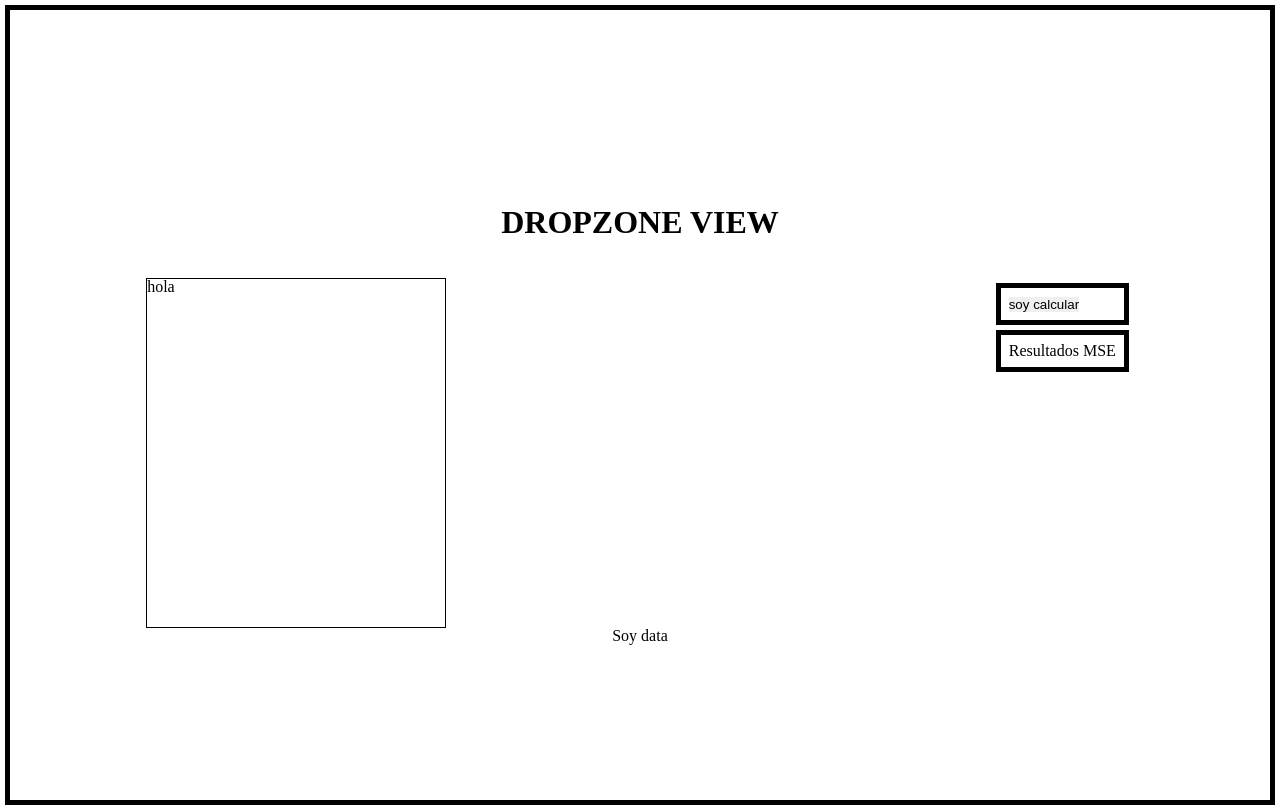
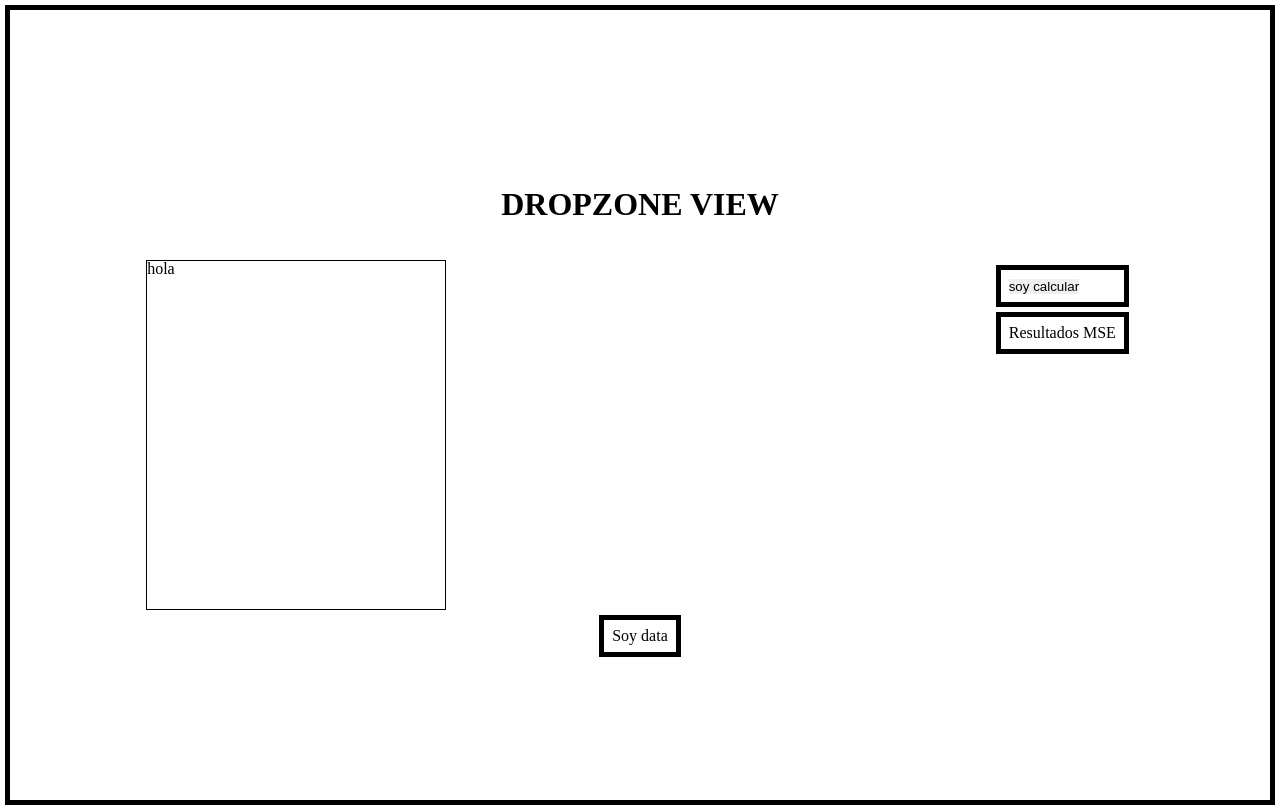
Before and after one commit to jnataliaramirez/hackathon-JOBMadrid, a React (Create React App) app: page / in a window 1280 px wide. Built offline with nearby package versions, Linux system fonts and the light colour scheme.

Commit message:
fix problem classname

```diff
--- a/src/components/screen/Layout.jsx
+++ b/src/components/screen/Layout.jsx
@@ -19,7 +19,7 @@ export const Layout = () => {
                     <div className="center__rigth--item">Resultados MSE</div>
                 </div>
             </div>
-            <div classname="main__foot"><ViewData /></div>
+            <div className="main__foot"><ViewData /></div>
         </div>
     )
 }
--- a/src/version__0/index.html
+++ b/src/version__0/index.html
@@ -1,4 +1,4 @@
-<!DOCTYPE html>
+<!-- <!DOCTYPE html>
 <html lang="en">
 
 <head>
@@ -10,7 +10,7 @@
 </head>
 
 <body>
-    <div class="main">
+    <div classname="main">
         <h1 class="main__title">DROPZONE VIEW</h1>
         <div class="main__center">
             <h3 class="main__center--title">DROPZONE AREA</h3>
@@ -25,4 +25,4 @@
 
 </body>
 
-</html>
+</html> -->
--- a/src/version__0/styles/styles.css
+++ b/src/version__0/styles/styles.css
@@ -1,4 +1,4 @@
-*{
+/* *{
     margin: 0;
     padding: 0;
     box-sizing: border-box;
@@ -33,4 +33,4 @@
     border: solid black 5px;
     padding: 1vh;
     margin: 5px;
-}
+} */
```
